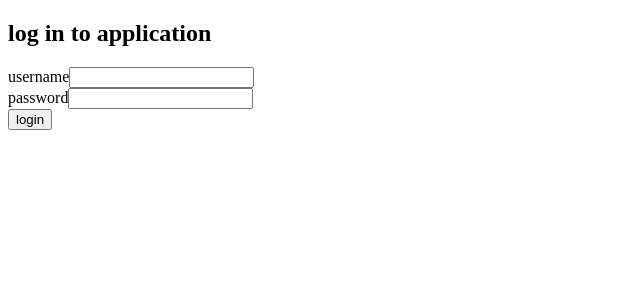
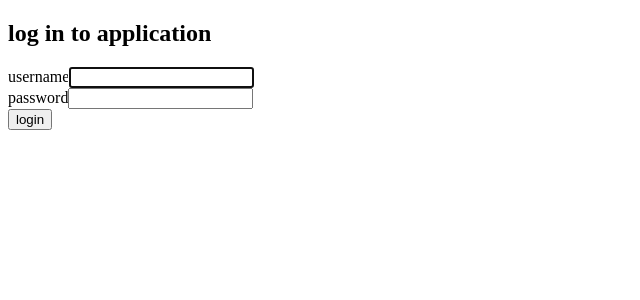
Before and after one commit to ndkv9/bloglist-fe, a React (Create React App) app: page / in a window 1280 px wide. Shown: the top 300 px of the page, without its empty margins (0-640 px from the left). Built offline with nearby package versions, Linux system fonts and the light colour scheme; no server answers.

Commit message:
focus on login form at beggining

```diff
--- a/src/components/LoginForm.js
+++ b/src/components/LoginForm.js
@@ -1,4 +1,4 @@
-import React from 'react'
+import React, { useRef, useEffect } from 'react'
 
 const LoginForm = ({
   username,
@@ -7,11 +7,18 @@ const LoginForm = ({
   setPassword,
   handleLogin,
 }) => {
+  useEffect(() => {
+    inputRef.current.focus()
+  }, [])
+
+  const inputRef = useRef(null)
+
   return (
     <form onSubmit={handleLogin}>
       <div>
         username
         <input
+          ref={inputRef}
           type='text'
           value={username}
           onChange={({ target }) => setUsername(target.value)}
```
